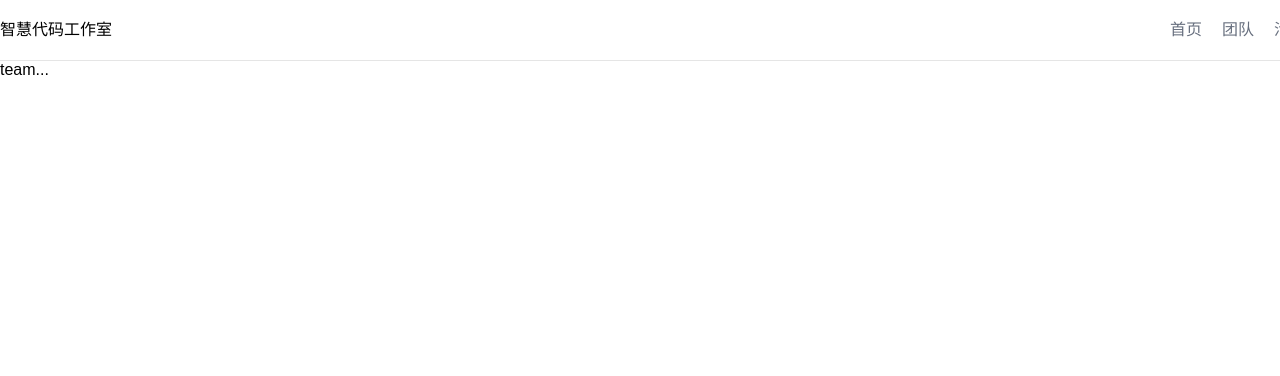
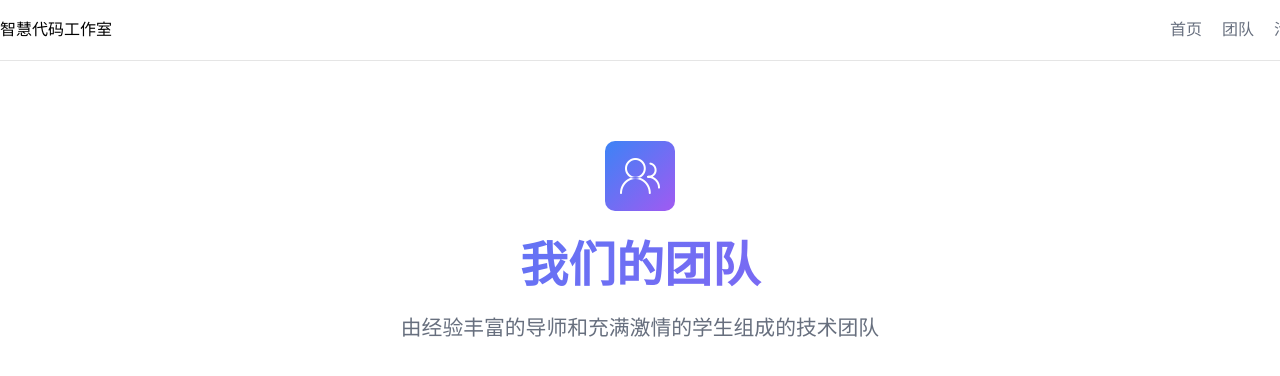
Before and after one commit to ExceptionSimple/vue-code-gzs, a Vue app: page /team in a window 1280 px wide. Shown: the top 376 px of the page. Built offline with nearby package versions, Linux system fonts and the light colour scheme.

Commit message:
feat: Team Header

```diff
--- a/src/views/Team/Team.vue
+++ b/src/views/Team/Team.vue
@@ -2,8 +2,45 @@
 </script>
 
 <template>
-  team...
+  <div class="header">
+    <div class="icon">
+      <span class="iconfont">&#xe600;</span>
+    </div>
+    <div class="title">我们的团队</div>
+    <div class="sub-title">由经验丰富的导师和充满激情的学生组成的技术团队</div>
+  </div>
 </template>
 
 <style scoped>
+.header {
+  text-align: center;
+  padding: 80px 0;
+}
+.header .icon {
+  width: 50px;
+  height: 50px;
+  margin: 0 auto;
+  text-align: center;
+  line-height: 50px;
+  color: white;
+  border-radius: 10px;
+  padding: 10px;
+  background-image: var(--gradient-primary);
+}
+.header .iconfont {
+  font-size: 2.5rem;
+}
+.header .title {
+  font-weight: 700;
+  font-size: 3rem;
+  background-image: var(--gradient-primary);
+  -webkit-background-clip: text;
+  background-clip: text;
+  color: transparent;
+  margin: 15px 0;
+}
+.header .sub-title {
+  color: var(--normal-text);
+  font-size: 1.3rem;
+}
 </style>
```
Also changed, not shown: src/views/Team/components/TeacherGroup.vue (added, +9 -0 lines).
